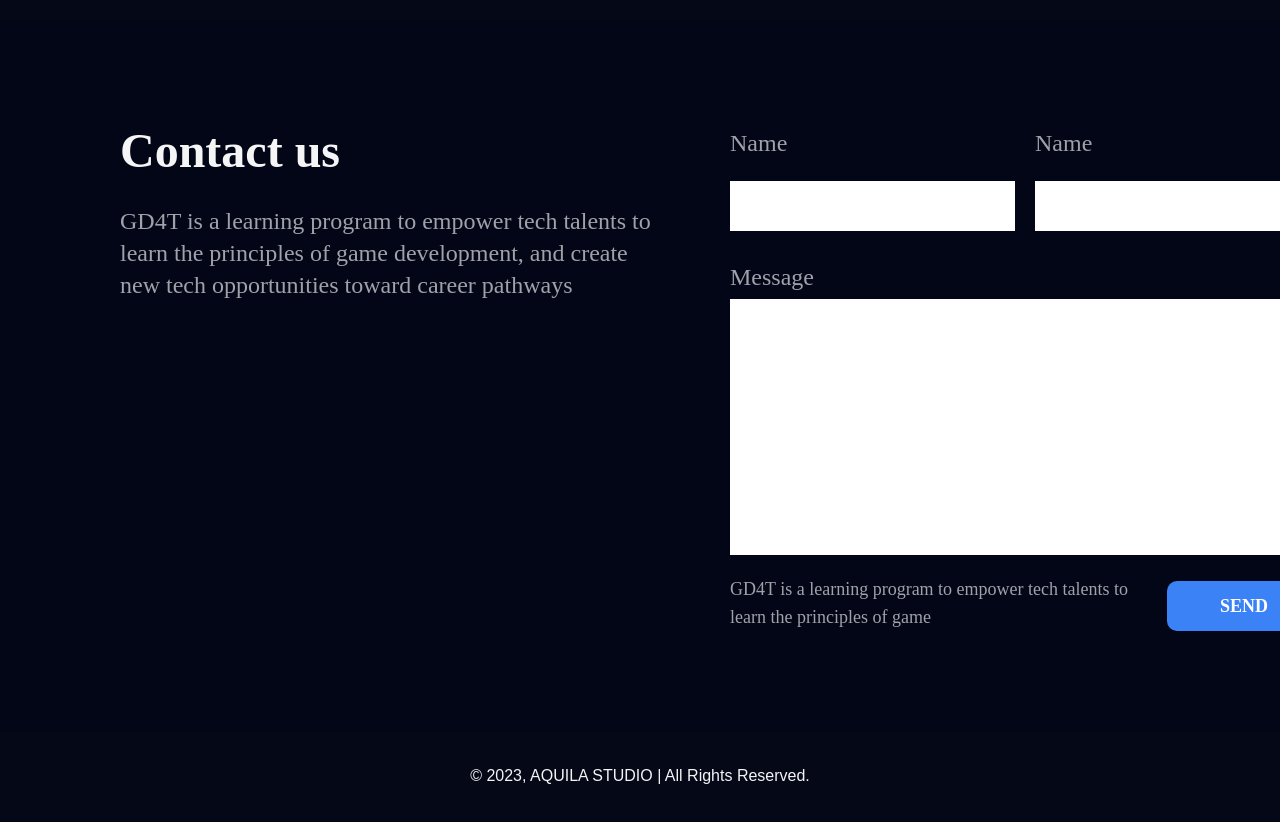
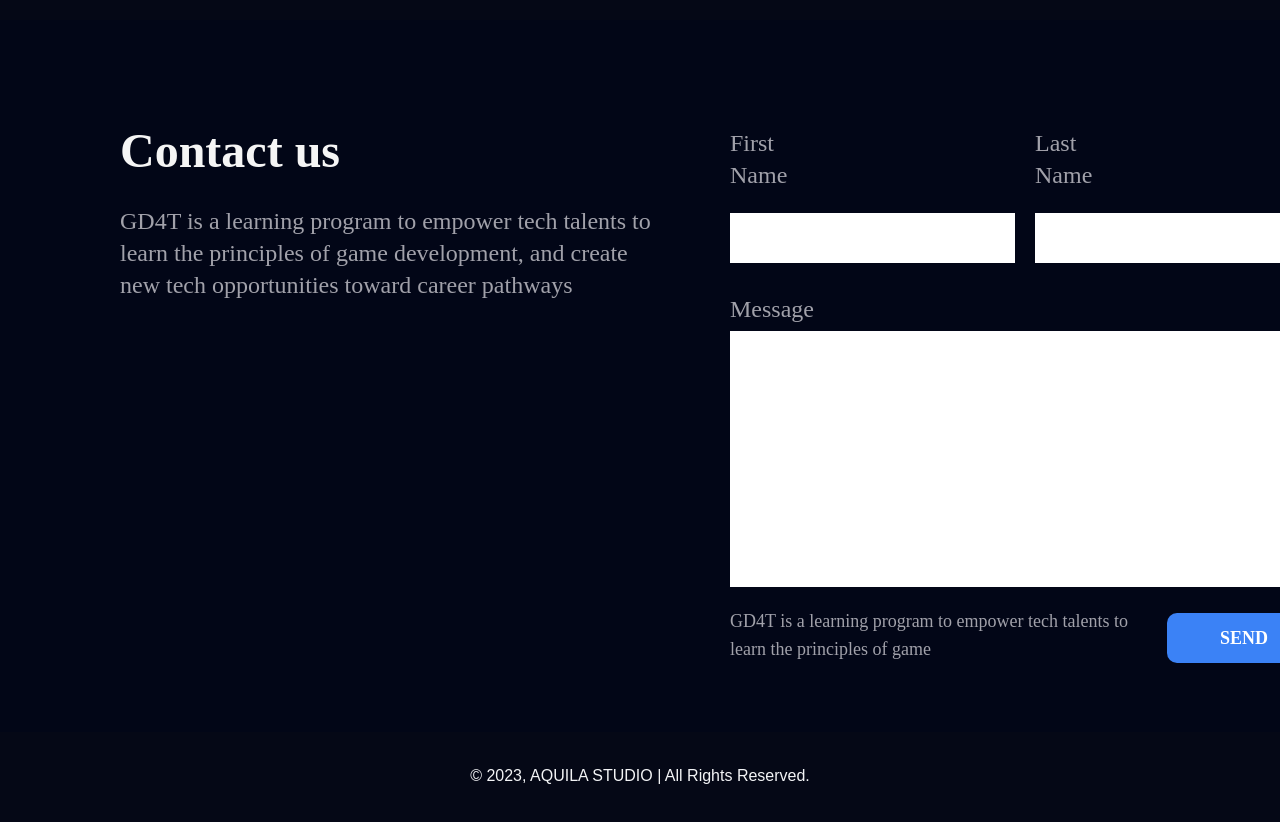
Before and after one commit to jefftrojan/aquilla-studio, a React (Vite) app: page /games in a window 1280 px wide. Shown: the part 2400-3222 px from the top of the page. Built offline with nearby package versions, Linux system fonts and the light colour scheme; a web font is replaced by a local one.

Commit message:
footer layout

```diff
--- a/src/components/Footer.jsx
+++ b/src/components/Footer.jsx
@@ -15,23 +15,23 @@ const Footer = () => {
         <div className="flex-col justify-start items-start gap-[30px] inline-flex">
             <div className="justify-start items-start gap-5 inline-flex">
                 <div className="flex-col justify-start items-start gap-[22px] inline-flex">
-                    <div className="w-[79px] text-zinc-400 text-2xl font-medium font-['Exo']">Name</div>
-                    <div className="w-[285px] h-[50px] relative bg-white" />
+                    <div className="w-[79px] text-zinc-400 text-2xl font-medium font-['Exo']">First Name</div>
+                    <input className="w-[285px] h-[50px] relative bg-white text-black"/>
                 </div>
                 <div className="flex-col justify-start items-start gap-[22px] inline-flex">
-                    <div className="w-[79px] text-zinc-400 text-2xl font-medium font-['Exo']">Name</div>
-                    <div className="w-[285px] h-[50px] relative bg-white" />
+                    <div className="w-[79px] text-zinc-400 text-2xl font-medium font-['Exo']">Last Name</div>
+                    <input className="w-[285px] h-[50px] relative bg-white text-black" />
                 </div>
             </div>
             <div className="flex-col justify-start items-start gap-5 flex">
                 <div className="flex-col justify-start items-start gap-1.5 flex">
                     <div className="w-[105px] text-zinc-400 text-2xl font-medium font-['Exo']">Message</div>
-                    <div className="w-[590px] h-64 relative bg-white" />
+                    <textarea className="w-[590px] h-64 relative bg-white text-black" />
                 </div>
                 <div className="justify-start items-end gap-[18px] inline-flex">
                     <div className="w-[419px] text-zinc-400 text-lg font-medium font-['Exo']">GD4T is a learning program to empower tech talents to learn the principles of game </div>
                     <div className="h-[50px] pl-[53px] pr-[54px] py-[13px] bg-blue-500 rounded-[10px] justify-center items-center flex">
-                        <div className="text-white text-lg font-semibold font-['Exo']">SEND</div>
+                        <button className="text-white text-lg font-semibold font-['Exo']">SEND</button>
                     </div>
                 </div>
             </div>
```
